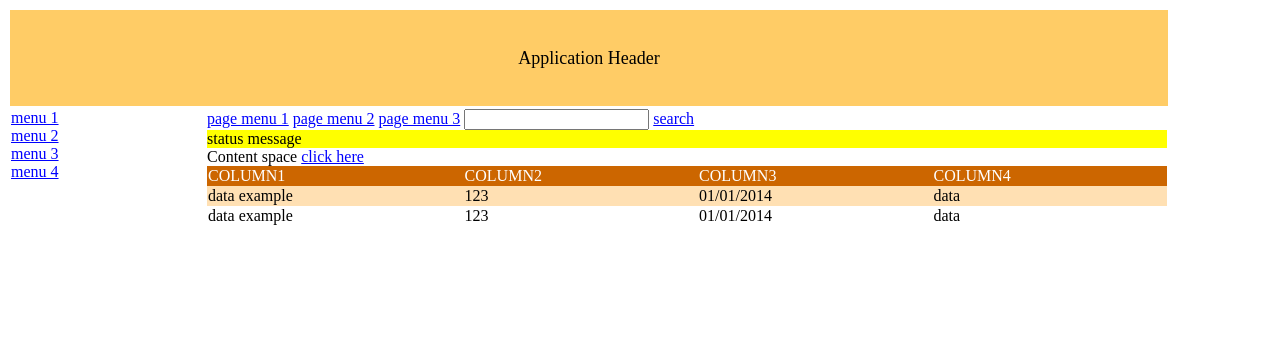
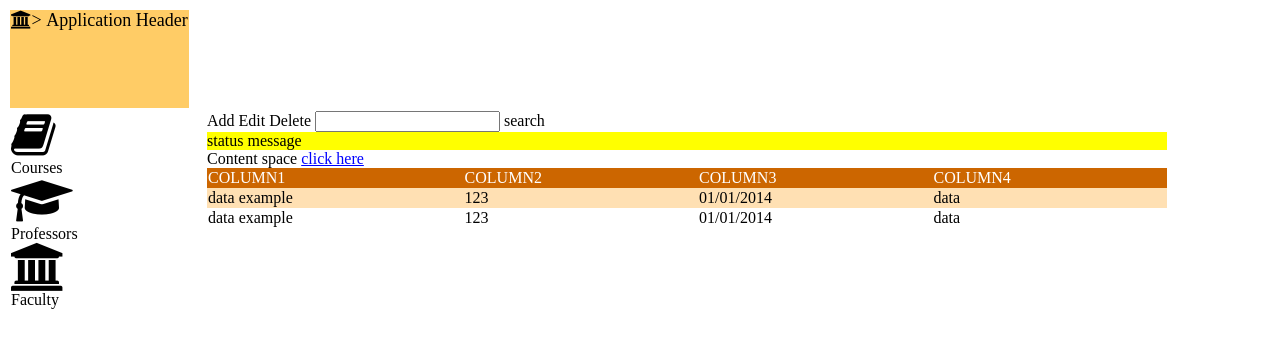
Before and after one commit to The-Maven/ash-webtech-2015-group15-courseware-repository, a PHP site: page / in a window 1280 px wide. Shown: the top 348 px of the page. Run offline with PHP 8.4, Linux system fonts and the light colour scheme; some libraries are stand-ins or nearby versions.

Commit message:
index modified

```diff
--- a/index.php
+++ b/index.php
@@ -2,31 +2,32 @@
 	<head>
 		<title>Index</title>
 		<link rel="stylesheet" href="css/style.css">
+		<link rel="stylesheet" href=font-awesome-4.3.0/css/font-awesome.min.css>
 		<script>
 
 		</script>
 	</head>
 	<body>
-		<table>
+		<table id="maintable">
 			<tr>
-				<td colspan="2" id="pageheader">
+				<td colspan="2" id="pageheader" <i class="fa fa-3x fa-institution"></iclass></i>>
 					Application Header
 				</td>
 			</tr>
 			<tr>
 				<td id="mainnav">
-					<div class="menuitem">menu 1</div>
-					<div class="menuitem">menu 2</div>
-					<div class="menuitem">menu 3</div>
-					<div class="menuitem">menu 4</div>
+					<div class="nav"><i class="fa fa-3x fa-book" ></i><br>Courses</div>
+					<div class="nav"><i class="fa fa-3x fa-graduation-cap"></i><br>Professors</div>
+					<div class="nav"><i class="fa fa-3x fa-institution"></i><br>Faculty</div>
+<!--					<div class="nav">Description</div>-->
 				</td>
 				<td id="content">
 					<div id="divPageMenu">
-						<span class="menuitem" >page menu 1</span>
-						<span class="menuitem" >page menu 2</span>
-						<span class="menuitem" >page menu 3</span>
+						<span  >Add</span>
+						<span  >Edit</span>
+						<span  >Delete</span>
 						<input type="text" id="txtSearch" />
-						<span class="menuitem">search</span>
+						<span >search</span>
 					</div>
 					<div id="divStatus" class="status">
 						status message
```
